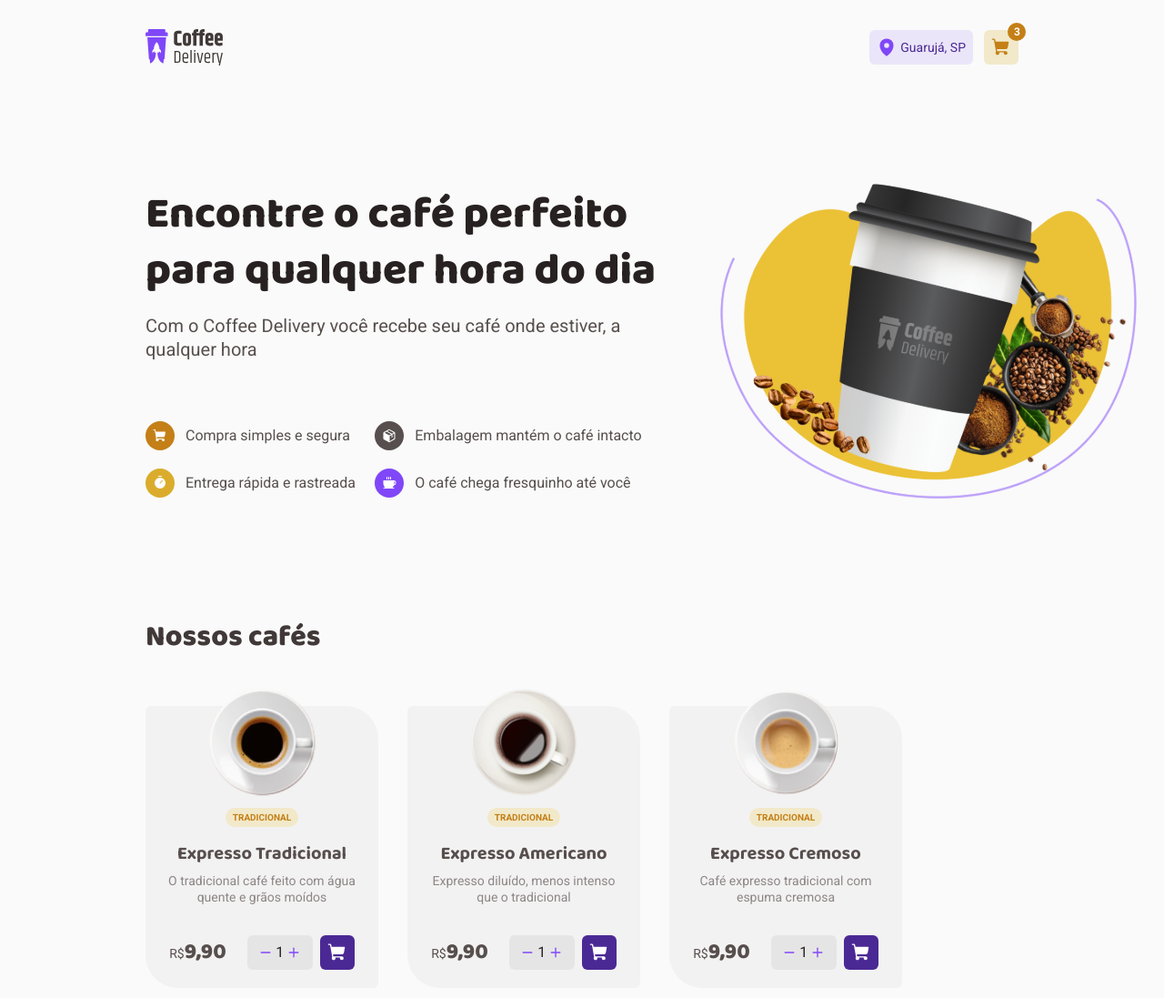
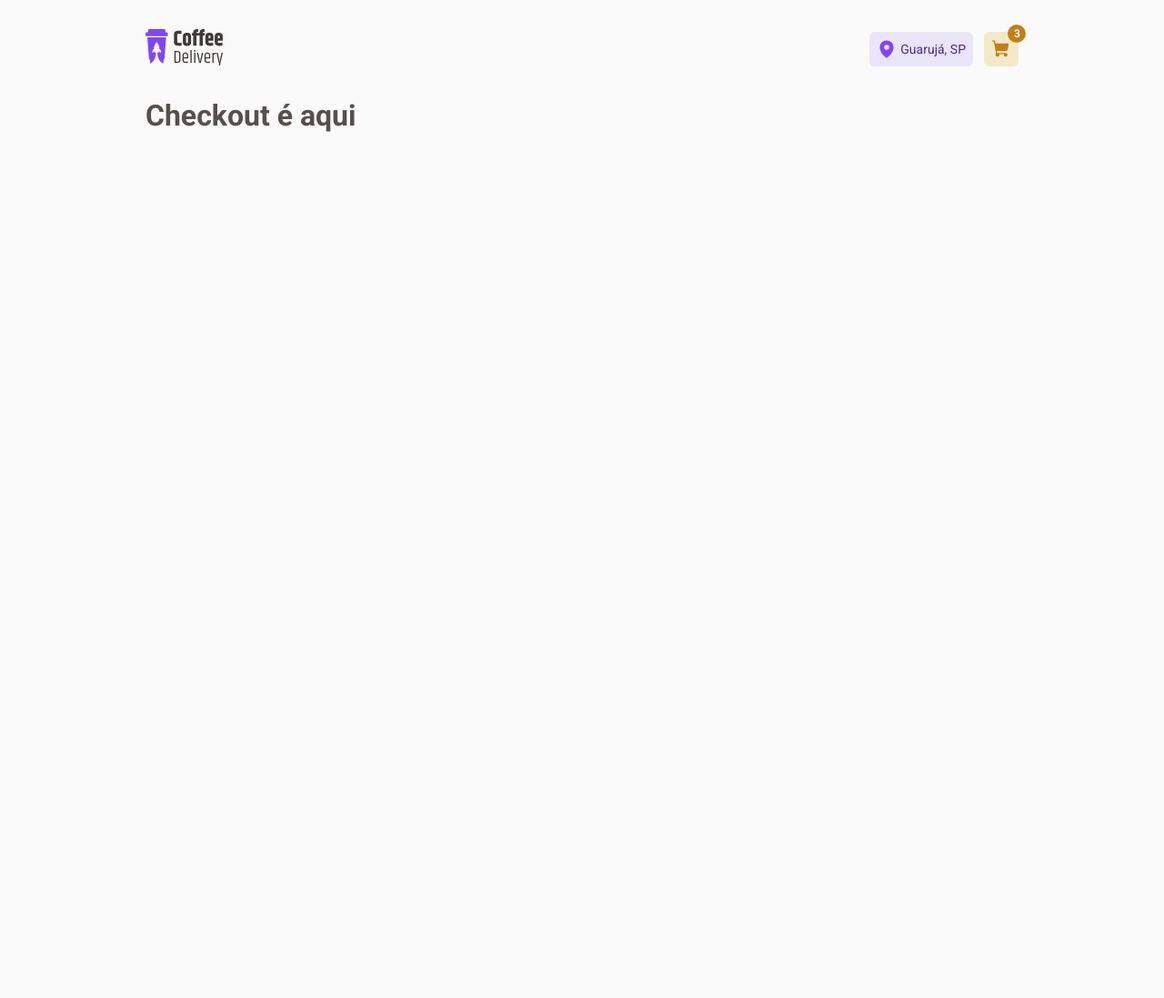
Before and after one commit to eoSalinas/coffee-delivery, a React (Vite) app: page /checkout in a window 1280 px wide. Shown: the top 1097 px of the page at 91% size. After the commit the page ends 800 px from the top, so only its background shows below. Built offline with nearby package versions, Linux system fonts and the light colour scheme.

Commit message:
Added Routes and DefaultLayout

```diff
--- a/package.json
+++ b/package.json
@@ -13,6 +13,7 @@
     "phosphor-react": "^1.4.1",
     "react": "^18.2.0",
     "react-dom": "^18.2.0",
+    "react-router-dom": "^6.4.2",
     "styled-components": "^5.3.6"
   },
   "devDependencies": {
--- a/src/App.tsx
+++ b/src/App.tsx
@@ -1,15 +1,15 @@
+import { BrowserRouter } from 'react-router-dom'
+import { ThemeProvider } from 'styled-components'
+import { Router } from './Router'
 import { defaultTheme } from './styles/themes/default'
 import { GlobalStyle } from './styles/global'
-
-import { Header } from './components/Header'
-import { ThemeProvider } from 'styled-components'
-import { Home } from './pages/home'
 
 export function App() {
   return (
     <ThemeProvider theme={defaultTheme}>
-      <Header />
-      <Home />
+      <BrowserRouter>
+        <Router />
+      </BrowserRouter>
       <GlobalStyle />
     </ThemeProvider>
   )
--- /dev/null
+++ b/src/Router.tsx
@@ -0,0 +1,15 @@
+import { Routes, Route } from 'react-router-dom'
+import { DefaultLayout } from './layouts/DefaultLayout'
+import { Home } from './pages/home'
+import { Checkout } from './pages/checkout'
+
+export function Router() {
+  return (
+    <Routes>
+      <Route path="/" element={<DefaultLayout />}>
+        <Route path="/" element={<Home />} />
+        <Route path="/checkout" element={<Checkout />} />
+      </Route>
+    </Routes>
+  )
+}
--- a/src/components/Header/index.tsx
+++ b/src/components/Header/index.tsx
@@ -1,23 +1,28 @@
-import { CartButton } from '../../styles/buttons'
 import { ShoppingCart, MapPin } from 'phosphor-react'
+import { NavLink } from 'react-router-dom'
 import logoCoffeeDelivery from '../../assets/logo-coffee-delivery.svg'
 
+import { CartButton } from '../../styles/buttons'
 import { CartCount, HeaderContainer, LocationButton } from './style'
 
 export function Header() {
   return (
     <HeaderContainer>
-      <img src={logoCoffeeDelivery} alt="Coffe Delivery logotipo" />
+      <NavLink to="/">
+        <img src={logoCoffeeDelivery} alt="Coffe Delivery logotipo" />
+      </NavLink>
 
       <div>
         <LocationButton>
           <MapPin size={22} weight="fill" color="#8047F8" />
           Guarujá, SP
         </LocationButton>
-        <CartButton bgColor="yellow100" iconColor="yellow900">
-          <ShoppingCart size={22} weight="fill" />
-          <CartCount>3</CartCount>
-        </CartButton>
+        <NavLink to="/checkout" title="Checkout">
+          <CartButton bgColor="yellow100" iconColor="yellow900">
+            <ShoppingCart size={22} weight="fill" />
+            <CartCount>3</CartCount>
+          </CartButton>
+        </NavLink>
       </div>
     </HeaderContainer>
   )
--- a/src/components/Header/style.ts
+++ b/src/components/Header/style.ts
@@ -2,7 +2,7 @@ import styled from 'styled-components'
 import { BaseButton } from '../../styles/buttons'
 
 export const HeaderContainer = styled.header`
-  padding: 2rem 10rem;
+  padding: 2rem 0rem;
 
   display: flex;
   align-items: center;
--- /dev/null
+++ b/src/layouts/DefaultLayout/index.tsx
@@ -0,0 +1,13 @@
+import { Header } from '../../components/Header'
+import { Outlet } from 'react-router-dom'
+
+import { LayoutContainer } from './style'
+
+export function DefaultLayout() {
+  return (
+    <LayoutContainer>
+      <Header />
+      <Outlet />
+    </LayoutContainer>
+  )
+}
--- /dev/null
+++ b/src/layouts/DefaultLayout/style.ts
@@ -0,0 +1,5 @@
+import styled from 'styled-components'
+
+export const LayoutContainer = styled.div`
+  padding: 0 10rem;
+`
--- /dev/null
+++ b/src/pages/checkout/index.tsx
@@ -0,0 +1,9 @@
+import { CheckoutContainer } from './style'
+
+export function Checkout() {
+  return (
+    <CheckoutContainer>
+      <h1>Checkout é aqui</h1>
+    </CheckoutContainer>
+  )
+}
--- /dev/null
+++ b/src/pages/checkout/style.ts
@@ -0,0 +1,3 @@
+import styled from 'styled-components'
+
+export const CheckoutContainer = styled.main``
--- a/src/pages/home/components/ProductCard/index.tsx
+++ b/src/pages/home/components/ProductCard/index.tsx
@@ -21,16 +21,26 @@ export function ProductCard() {
   const { coffeeImg, coffeeName, tags, details, price } =
     useContext(CoffeesContext)
 
-  function handleAddOne() {
+  function resetCoffeeAmount() {
+    setCoffeeAmount(1)
+  }
+
+  function handleMoreOne() {
     if (coffeeAmount < 100) {
       setCoffeeAmount((state) => state + 1)
     }
   }
 
-  function handleRemoveOne() {
+  function handleLessOne() {
     if (coffeeAmount > 1) {
       setCoffeeAmount((state) => state - 1)
     }
+  }
+
+  function handleAddToCart() {
+    console.log(`Você adicionou ${coffeeAmount} ${coffeeName}`)
+
+    resetCoffeeAmount()
   }
 
   return (
@@ -52,12 +62,16 @@ export function ProductCard() {
           <span>{IntlCurrency.format(price)}</span>
         </label>
         <ItemCounterControl>
-          <Minus size={14} weight="bold" onClick={handleRemoveOne} />
+          <Minus size={14} weight="bold" onClick={handleLessOne} />
           <span>{coffeeAmount}</span>
-          <Plus size={14} weight="bold" onClick={handleAddOne} />
+          <Plus size={14} weight="bold" onClick={handleMoreOne} />
         </ItemCounterControl>
 
-        <CartButton bgColor="purple900" iconColor="white">
+        <CartButton
+          bgColor="purple900"
+          iconColor="white"
+          onClick={handleAddToCart}
+        >
           <ShoppingCart size={22} weight="fill" />
         </CartButton>
       </PriceAndControl>
--- a/src/pages/home/style.ts
+++ b/src/pages/home/style.ts
@@ -2,7 +2,6 @@ import styled from 'styled-components'
 import backgroundIMG from '../../assets/background-gradient.svg'
 
 export const HomeContainer = styled.main`
-  padding: 0 10rem;
   margin-bottom: 9.8125rem;
 
   display: flex;
```
Also changed, not shown: 1 other file (tests, documents, lock files or other folders).
